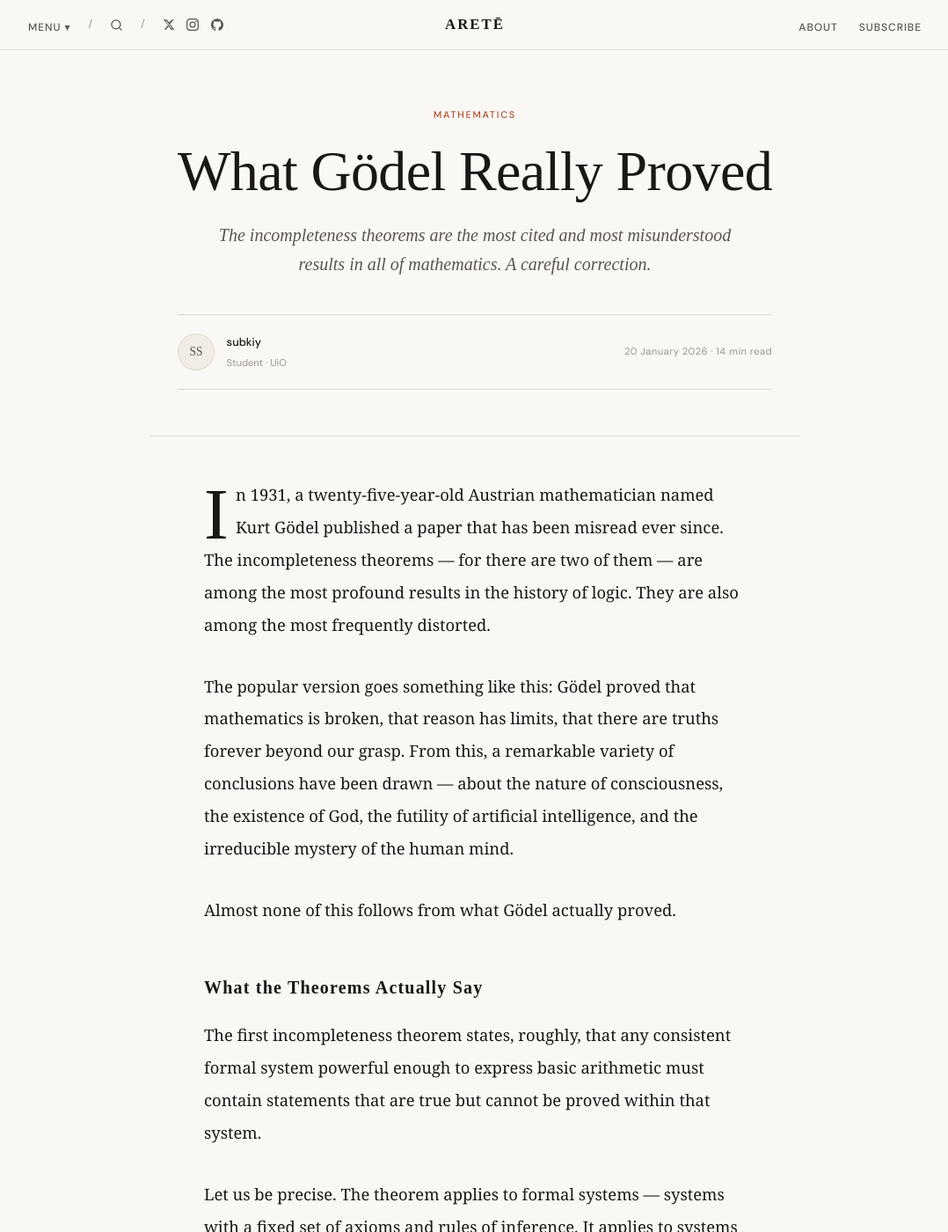
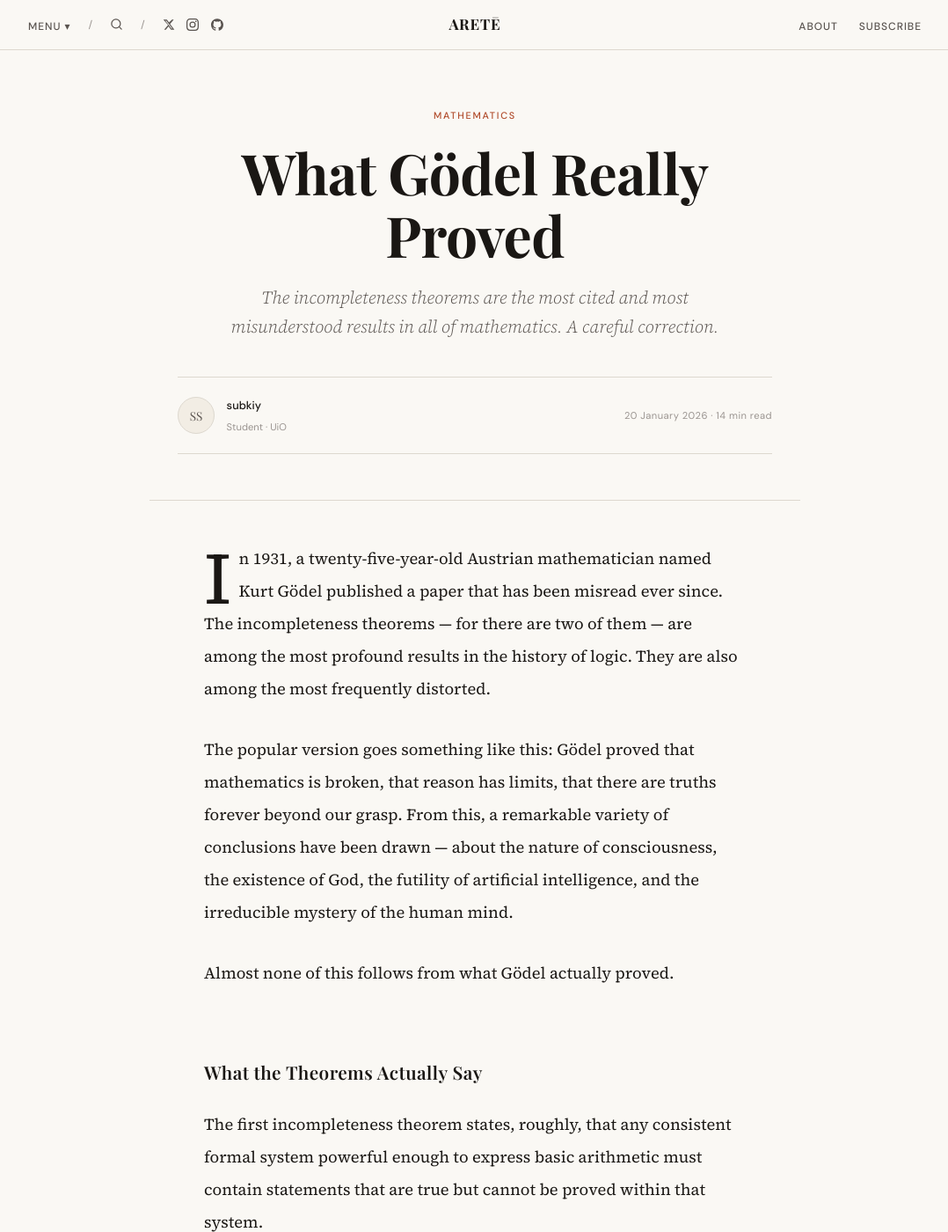
Before and after one commit to subkiy/arete, a Jekyll site: the page built from _articles/2026-01-20-what-godel-really-proved.md, in a window 1280 px wide and 1400 px high. Shown: the whole window at 88% size, without its empty margins (100-1178 px from the left). Built offline with Jekyll 4.4.1, drawn with Linux system fonts in a browser that asks for light colours; some web fonts are replaced.

Commit message:
Update style.css

```diff
--- a/assets/css/style.css
+++ b/assets/css/style.css
@@ -19,9 +19,9 @@ html { scroll-behavior: smooth; }
 body {
   background: var(--paper);
   color: var(--ink);
-  font-family: 'Cormorant Garamond', Georgia, serif;
-  font-size: 20px;
-  line-height: 1.78;
+  font-family: 'Source Serif 4', Georgia, serif;
+  font-size: 1.1rem;
+  line-height: 1.85;
   -webkit-font-smoothing: antialiased;
 }
 
@@ -45,10 +45,10 @@ nav {
 }
 
 .site-name {
-  font-family: 'Cormorant SC', serif;
+  font-family: 'Playfair Display', serif;
   font-size: 1.05rem;
-  font-weight: 600;
-  letter-spacing: 0.12em;
+  font-weight: 700;
+  letter-spacing: 0.05em;
   text-transform: uppercase;
   color: var(--ink) !important;
   text-decoration: none !important;
@@ -246,7 +246,7 @@ nav {
 .nav-search-box input {
   flex: 1;
   padding: 1rem 1.5rem;
-  font-family: 'Cormorant Garamond', serif;
+  font-family: 'Source Serif 4', serif;
   font-size: 1.2rem;
   border: none;
   background: none;
@@ -355,9 +355,9 @@ footer a:hover { color: var(--accent) !important; }
 }
 
 .aeon-title {
-  font-family: 'Cormorant Garamond', serif;
+  font-family: 'Playfair Display', serif;
   font-size: clamp(2.4rem, 5.5vw, 4rem);
-  font-weight: 300;
+  font-weight: 700;
   line-height: 1.1;
   letter-spacing: -0.01em;
   color: var(--ink);
@@ -365,7 +365,7 @@ footer a:hover { color: var(--accent) !important; }
 }
 
 .aeon-subtitle {
-  font-family: 'Cormorant Garamond', serif;
+  font-family: 'Source Serif 4', serif;
   font-size: 1.25rem;
   font-weight: 300;
   font-style: italic;
@@ -401,7 +401,7 @@ footer a:hover { color: var(--accent) !important; }
   display: flex;
   align-items: center;
   justify-content: center;
-  font-family: 'Cormorant SC', serif;
+  font-family: 'Playfair Display', serif;
   font-size: 0.85rem;
   color: var(--ink-light);
   flex-shrink: 0;
@@ -474,7 +474,7 @@ footer a:hover { color: var(--accent) !important; }
 }
 
 .aeon-article p.drop-cap::first-letter {
-  font-family: 'Cormorant Garamond', serif;
+  font-family: 'Source Serif 4', serif;
   font-size: 5.2rem;
   font-weight: 400;
   line-height: 0.75;
@@ -485,23 +485,22 @@ footer a:hover { color: var(--accent) !important; }
 }
 
 .aeon-article h2 {
-  font-family: 'Cormorant SC', serif;
-  font-size: 1.25rem;
+  font-family: 'Playfair Display', serif;
+  font-size: 1.3rem;
   font-weight: 600;
-  letter-spacing: 0.06em;
-  margin: 2.5em 0 0.8em;
+  letter-spacing: 0.02em;
+  margin: 3.5em 0 1em;
   color: var(--ink);
 }
 
 .aeon-article h3 {
-  font-family: 'Cormorant Garamond', serif;
-  font-size: 1.15rem;
+  font-family: 'Playfair Display', serif;
+  font-size: 1.1rem;
   font-weight: 600;
   font-style: italic;
   margin: 2em 0 0.6em;
   color: var(--ink);
 }
-
 .aeon-article em { font-style: italic; }
 
 .aeon-article sup a {
@@ -576,7 +575,7 @@ footer a:hover { color: var(--accent) !important; }
 .related-inner { max-width: var(--wide); margin: 0 auto; }
 
 .related h2 {
-  font-family: 'Cormorant SC', serif;
+  font-family: 'Playfair Display', serif;
   font-size: 0.85rem;
   font-weight: 600;
   letter-spacing: 0.1em;
@@ -603,7 +602,7 @@ footer a:hover { color: var(--accent) !important; }
 }
 
 .related-card h3 {
-  font-family: 'Cormorant Garamond', serif;
+  font-family: 'Source Serif 4', serif;
   font-size: 1.15rem;
   font-weight: 400;
   line-height: 1.3;
@@ -640,7 +639,7 @@ footer a:hover { color: var(--accent) !important; }
 }
 
 .page-header h1 {
-  font-family: 'Cormorant SC', serif;
+  font-family: 'Playfair Display', serif;
   font-size: clamp(2.5rem, 6vw, 4.2rem);
   font-weight: 400;
   line-height: 1.05;
@@ -686,7 +685,7 @@ footer a:hover { color: var(--accent) !important; }
 }
 
 .profile-name {
-  font-family: 'Cormorant Garamond', serif;
+  font-family: 'Source Serif 4', serif;
   font-size: clamp(1.8rem, 3.5vw, 2.6rem);
   font-weight: 300;
   line-height: 1.1;
@@ -725,7 +724,7 @@ footer a:hover { color: var(--accent) !important; }
 }
 
 .interest-num {
-  font-family: 'Cormorant Garamond', serif;
+  font-family: 'Source Serif 4', serif;
   font-size: 2rem;
   font-weight: 300;
   color: var(--rule);
@@ -734,7 +733,7 @@ footer a:hover { color: var(--accent) !important; }
 }
 
 .interest-card h3 {
-  font-family: 'Cormorant Garamond', serif;
+  font-family: 'Source Serif 4', serif;
   font-size: 1.2rem;
   font-weight: 400;
   margin-bottom: 0.4rem;
@@ -775,7 +774,7 @@ footer a:hover { color: var(--accent) !important; }
 }
 
 .essay-list-title {
-  font-family: 'Cormorant Garamond', serif;
+  font-family: 'Source Serif 4', serif;
   font-size: 1.25rem;
   font-weight: 400;
   line-height: 1.25;
@@ -803,7 +802,7 @@ footer a:hover { color: var(--accent) !important; }
 }
 
 .contact-text h3 {
-  font-family: 'Cormorant Garamond', serif;
+  font-family: 'Source Serif 4', serif;
   font-size: 1.7rem;
   font-weight: 300;
   margin-bottom: 0.5rem;
@@ -885,7 +884,7 @@ footer a:hover { color: var(--accent) !important; }
 }
 
 .home-hero-title {
-  font-family: 'Cormorant Garamond', serif;
+  font-family: 'Source Serif 4', serif;
   font-size: clamp(2.4rem, 6vw, 5rem);
   font-weight: 300;
   line-height: 1.05;
@@ -895,7 +894,7 @@ footer a:hover { color: var(--accent) !important; }
 }
 
 .home-hero-sub {
-  font-family: 'Cormorant Garamond', serif;
+  font-family: 'Source Serif 4', serif;
   font-size: 1.2rem;
   font-style: italic;
   font-weight: 300;
@@ -978,7 +977,7 @@ footer a:hover { color: var(--accent) !important; }
 }
 
 .essay-card h3 {
-  font-family: 'Cormorant Garamond', serif;
+  font-family: 'Source Serif 4', serif;
   font-size: 1.35rem;
   font-weight: 400;
   line-height: 1.25;
@@ -1033,7 +1032,7 @@ footer a:hover { color: var(--accent) !important; }
 }
 
 .newsletter-text h3 {
-  font-family: 'Cormorant Garamond', serif;
+  font-family: 'Source Serif 4', serif;
   font-size: 1.7rem;
   font-weight: 300;
   margin-bottom: 0.5rem;
@@ -1092,7 +1091,7 @@ footer a:hover { color: var(--accent) !important; }
 }
 
 .aeon-cat-title {
-  font-family: 'Cormorant Garamond', serif;
+  font-family: 'Source Serif 4', serif;
   font-size: clamp(2.2rem, 5vw, 3.4rem);
   font-weight: 300;
   color: var(--ink);
@@ -1101,7 +1100,7 @@ footer a:hover { color: var(--accent) !important; }
 }
 
 .aeon-cat-desc {
-  font-family: 'Cormorant Garamond', serif;
+  font-family: 'Source Serif 4', serif;
   font-size: 1.15rem;
   font-style: italic;
   font-weight: 300;
```
